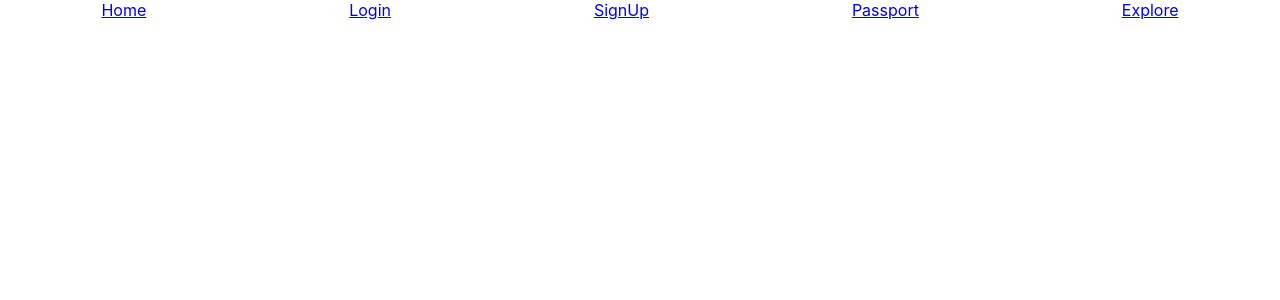
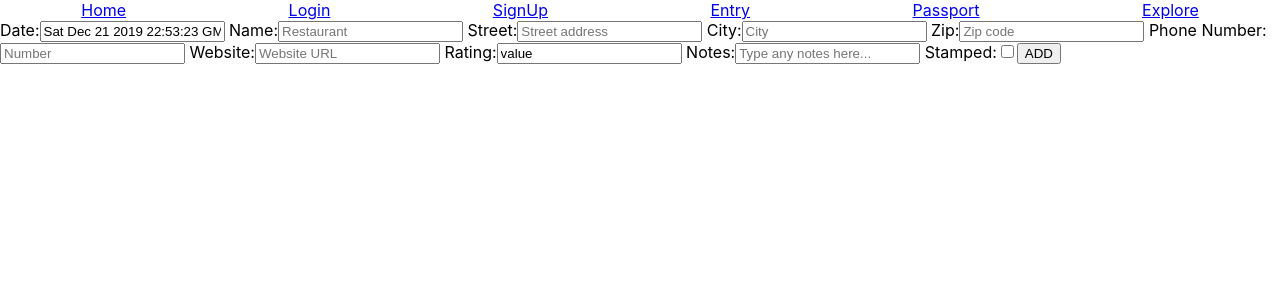
Before and after one commit to viewgo/Frontend-RestaurantPassport3, a React (Create React App) app in the folder restaurant-passport/: page /passport-form in a window 1280 px wide. Shown: the top 300 px of the page. Built offline with nearby package versions, Linux system fonts and the light colour scheme.

Commit message:
added restaurant new entry, added some state

```diff
--- a/restaurant-passport/src/App.js
+++ b/restaurant-passport/src/App.js
@@ -4,13 +4,38 @@ import { Route } from "react-router-dom";
 import Navigation from "./components/Navigation";
 import SignUpForm from "./components/SignUpForm";
 import LoginForm from "./components/LoginForm";
+import PassportForm from "./components/PassportForm";
 
 class App extends React.Component {
   //todo add state for storing registered people based on local storage changes of username, remove duplicate based on username change and if the password was the same.
   state = {
     rememberMe: "",
     rememberEmail: "",
-    rememberPassword: ""
+    rememberPassword: "",
+    users: [
+      {
+      firstName: "",
+      lastName: "",
+      email: "",
+      password: "",
+      location: "",
+      remember: ""
+      }
+    ],
+    restaurants: [
+      {
+        date: "",
+        name: "",
+        address: "",
+        city: "",
+        zip: "",
+        number: "",
+        website: "",
+        rating: "",
+        notes: "",
+        stamped: ""
+      }
+    ]
   };
   componentWillMount() {
     // console.log("storage", localStorage);
@@ -60,8 +85,24 @@ class App extends React.Component {
             password={this.state.rememberPassword}
           />
         </Route>
+        <Route path="/passport-form">
+          {/*//! fix prop here  */}
+          <PassportForm
+          date={this.state.restaurants[0].date}
+          name={this.state.restaurants[0].name} address={this.state.restaurants[0].address}
+          city={this.state.restaurants[0].city}
+          zip={this.state.restaurants[0].zip}
+          number={this.state.restaurants[0].number}
+          website={this.state.restaurants[0].website}
+          rating={this.state.restaurants[0].rating}
+          notes={this.state.restaurants[0].notes}
+          stamped={this.state.restaurants[0].stamped} />
+        </Route>
       </div>
     );
   }
 }
+
 export default App;
+
+// date, name, address, city, zip, number, website, rating, notes stamped
--- a/restaurant-passport/src/components/Navigation.jsx
+++ b/restaurant-passport/src/components/Navigation.jsx
@@ -8,6 +8,7 @@ function Navigation(props) {
       <NavLink to="/">Home</NavLink>
       <NavLink to="/login">Login</NavLink>
       <NavLink to="/signup">SignUp</NavLink>
+      <NavLink to="/passport-form">Entry</NavLink>
       <NavLink to="/passport">Passport</NavLink>
       <NavLink to="/explore">Explore</NavLink>
     </div>
--- a/restaurant-passport/src/components/Passport.jsx
+++ b/restaurant-passport/src/components/Passport.jsx
@@ -0,0 +1,5 @@
+import React from 'react';
+
+function Passport{
+
+}
--- /dev/null
+++ b/restaurant-passport/src/components/PassportForm.jsx
@@ -0,0 +1,190 @@
+import React from "react";
+import { withFormik, Form, Field } from "formik";
+import * as yup from "yup";
+import axios from "axios";
+
+function PassportForm({ values, errors, touched, isSubmitting }) {
+  console.log("values", values);
+  return (
+    <>
+      <Form>
+        <label name="date">
+          {" "}
+          {touched.date && errors.date && (
+            <p className="error">{errors.date}</p>
+          )}
+          Date:
+          <Field
+            name="date"
+            placeholder="Date"
+            type="text"
+            value={values.date || Date()}
+          />
+        </label>
+        <label name="name">
+          {" "}
+          {touched.name && errors.name && (
+            <p className="error">{errors.name}</p>
+          )}
+          Name:
+          <Field
+            name="name"
+            placeholder="Restaurant"
+            type="text"
+            value={values.name || ""}
+          />
+        </label>
+        <label name="address">
+          {" "}
+          {touched.address && errors.address && (
+            <p className="error">{errors.address}</p>
+          )}
+          Street:
+          <Field
+            name="address"
+            placeholder="Street address"
+            type="text"
+            value={values.address || ""}
+          />
+        </label>
+        <label name="city">
+          {" "}
+          {touched.city && errors.city && (
+            <p className="error">{errors.city}</p>
+          )}
+          City:
+          <Field
+            name="city"
+            placeholder="City"
+            type="text"
+            value={values.city || ""}
+          />
+        </label>
+        <label name="zip">
+          {" "}
+          {touched.zip && errors.zip && <p className="error">{errors.zip}</p>}
+          Zip:
+          <Field
+            name="zip"
+            placeholder="Zip code"
+            type="text"
+            value={values.zip || ""}
+          />
+        </label>
+        <label name="number">
+          {" "}
+          {touched.number && errors.number && (
+            <p className="error">{errors.number}</p>
+          )}
+          Phone Number:
+          <Field
+            name="number"
+            placeholder="Number"
+            type="text"
+            value={values.number || ""}
+          />
+        </label>
+        <label name="website">
+          {" "}
+          {touched.website && errors.website && (
+            <p className="error">{errors.website}</p>
+          )}
+          Website:
+          <Field
+            name="website"
+            placeholder="Website URL"
+            type="text"
+            value={values.website || ""}
+          />
+        </label>
+
+        {/*//!  fix the input type here */}
+
+        <label name="rating">
+          {" "}
+          {touched.rating && errors.rating && (
+            <p className="error">{errors.rating}</p>
+          )}
+          Rating:
+          <Field
+            name="rating"
+            placeholder=""
+            type="text"
+            value={values.rating || "value"}
+          />
+        </label>
+        <label name="note">
+          {" "}
+          {touched.note && errors.note && (
+            <p className="error">{errors.note}</p>
+          )}
+          Notes:
+          <Field
+            name="note"
+            placeholder="Type any notes here..."
+            type="text"
+            value={values.note || ""}
+          />
+        </label>
+        <label name="stamped">
+          {" "}
+          {touched.stamped && errors.stamped && (
+            <p className="error">{errors.stamped}</p>
+          )}
+          Stamped:
+          <Field
+            name="stamped"
+            type="checkbox"
+            value={values.stamped || "false"}
+          />
+          <label name="submitButton">
+            <button name="submitBtn" type="submit" disabled={isSubmitting}>
+              {!isSubmitting ? "ADD" : "Updating..."}
+            </button>
+          </label>
+        </label>
+      </Form>
+    </>
+  );
+}
+
+const FormikPassportForm = withFormik({
+  mapPropstoValues(props) {
+    console.log("MAPVALUES");
+    return {
+      date: props.restaurant.date || Date(),
+      name: props.restaurant.name || "",
+      address: props.restaurant.website || "",
+      rating: props.restaurant.rating || "value",
+      notes: props.restaurant.notes || "",
+      stamped: props.restaurant.stamped || false
+    };
+  },
+
+  validationSchema: yup.object().shape({
+    name: yup
+      .string()
+      .min(4)
+      .required(),
+    address: yup.string(),
+    city: yup.string().required(),
+    zip: yup.string().required(),
+    number: yup.string(),
+    website: yup.string(),
+    rating: yup.string(),
+    notes: yup.string(),
+    stamped: yup.boolean().required()
+  }),
+  handleSubmit(values, { resetForm, setSubmitting }) {
+    console.log("SubmitValues", values);
+    setTimeout(() => {
+      axios
+        .post("https://reqres.in/api/users", values)
+        .then(res => console.log(res),
+         setSubmitting(false))
+        .catch(err => console.log("Error", err))
+        .finally(resetForm());
+    }, 500);
+  }
+})(PassportForm);
+export default FormikPassportForm;
```
